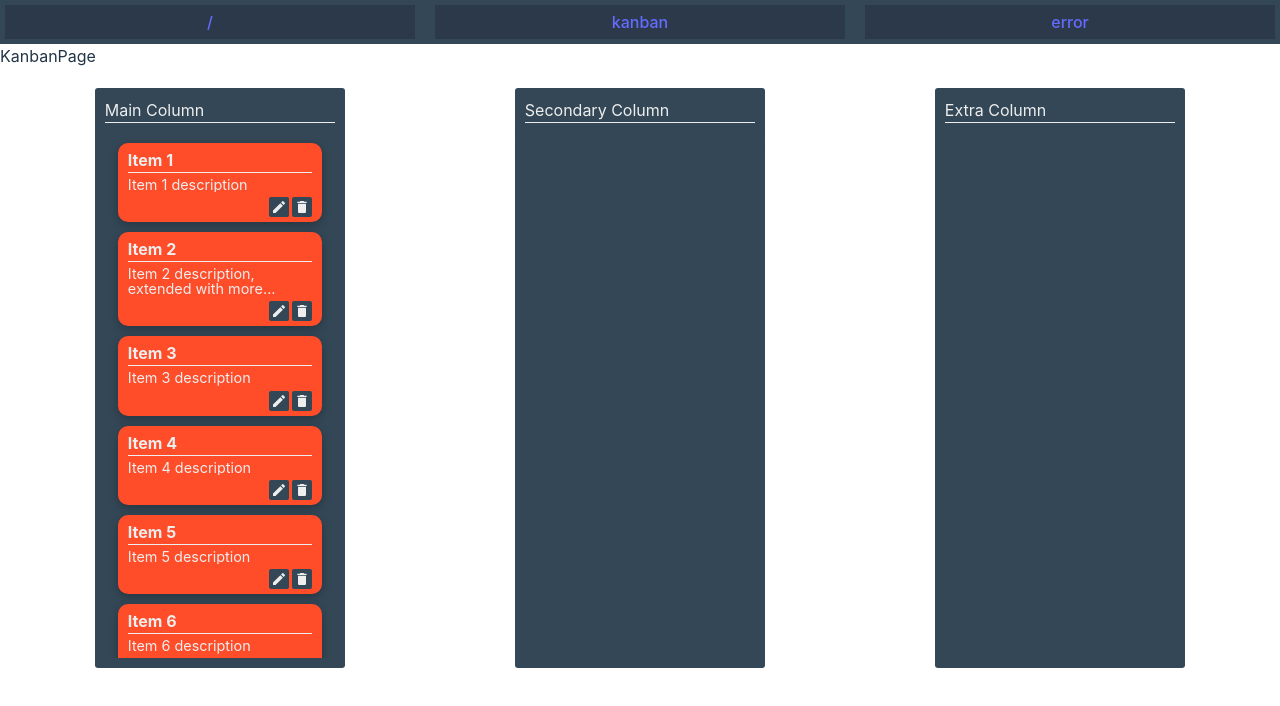
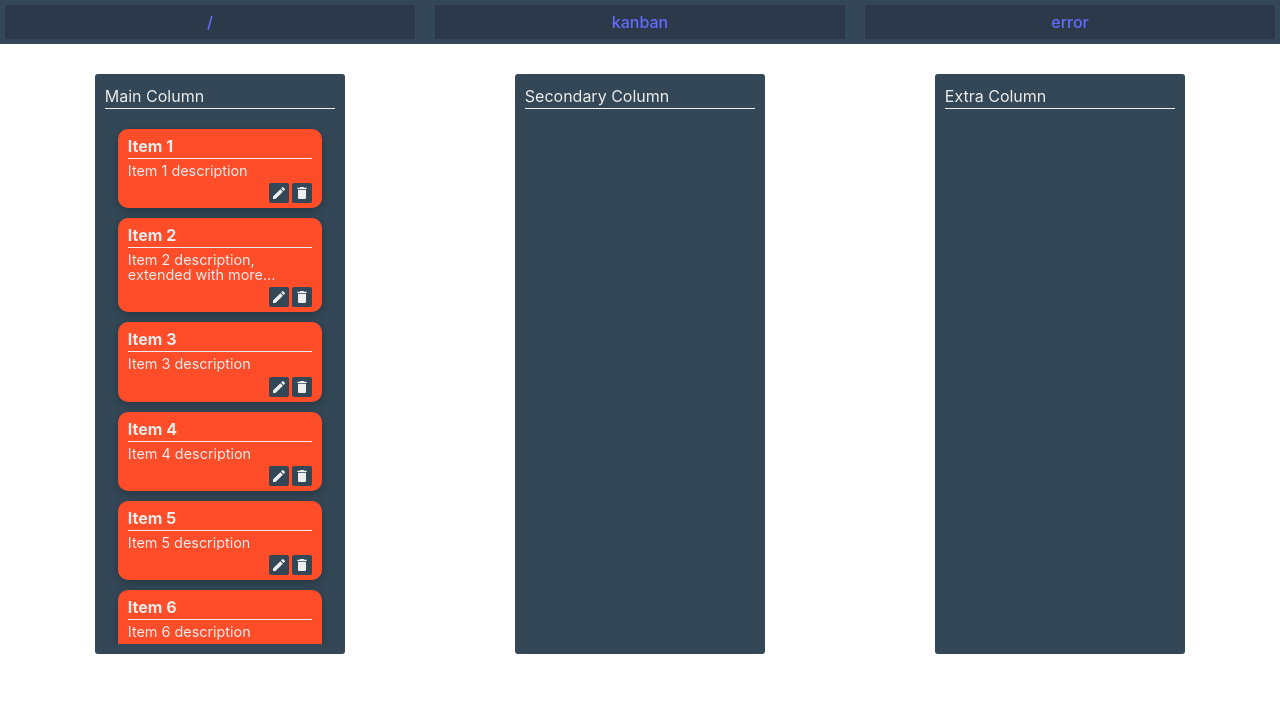
Before and after one commit to Daamii/kanban, a React (Vite) app: page /kanban in a window 1280 px wide. Shown: the top 706 px of the page. Built offline with nearby package versions, Linux system fonts and the light colour scheme.

Commit message:
move kanban file

```diff
--- /dev/null
+++ b/src/Screens/Kanban/KanbanPage.tsx
@@ -0,0 +1,13 @@
+import React from "react";
+import { KanbanGrid } from "../../features/Kanban/Kanban";
+
+import "./kanban-page.scss";
+
+export const KanbanPage = () => {
+  return (
+    <div className="kanban-page">
+      {/* <div>KanbanPage</div> */}
+      <KanbanGrid />
+    </div>
+  );
+};
--- /dev/null
+++ b/src/Screens/Kanban/kanban-page.scss
@@ -0,0 +1,7 @@
+.kanban-page {
+  display: flex;
+  flex-direction: column;
+  width: 100vw;
+  //   align-items: center;
+  margin-top: 10px;
+}
--- a/src/Screens/KanbanPage.tsx
+++ /dev/null
@@ -1,11 +0,0 @@
-import React from "react";
-import { KanbanGrid } from "../features/Kanban/Kanban";
-
-export const KanbanPage = () => {
-  return (
-    <>
-      <div>KanbanPage</div>
-      <KanbanGrid />
-    </>
-  );
-};
--- a/src/main.tsx
+++ b/src/main.tsx
@@ -5,7 +5,7 @@ import { createBrowserRouter, RouterProvider } from "react-router-dom";
 import "./index.css";
 import NavBarComponent from "./routes/NavBarComponent";
 import RouteError from "./routes/RouteError";
-import { KanbanPage } from "./Screens/KanbanPage";
+import { KanbanPage } from "./Screens/Kanban/KanbanPage";
 
 const router = createBrowserRouter([
   {
```
